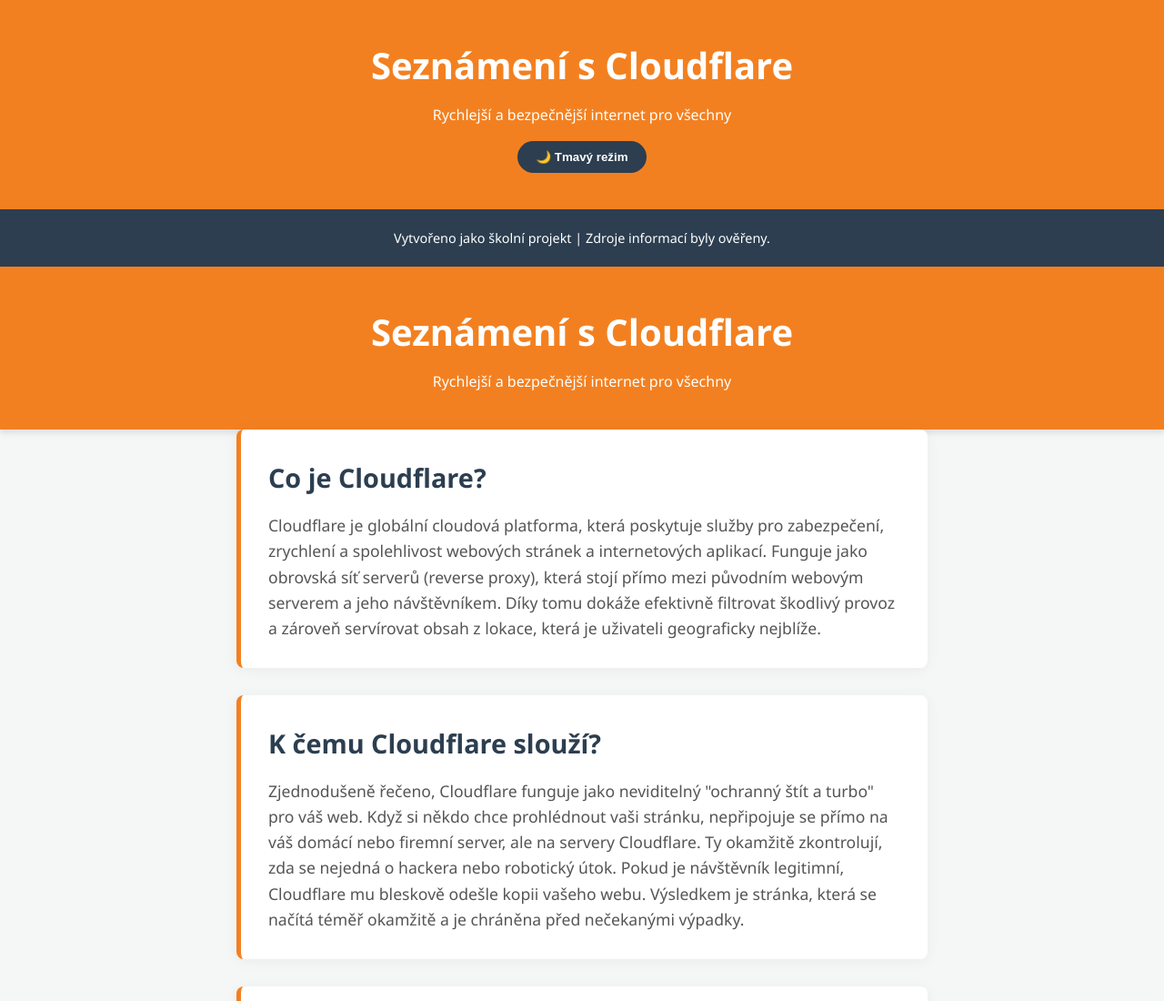
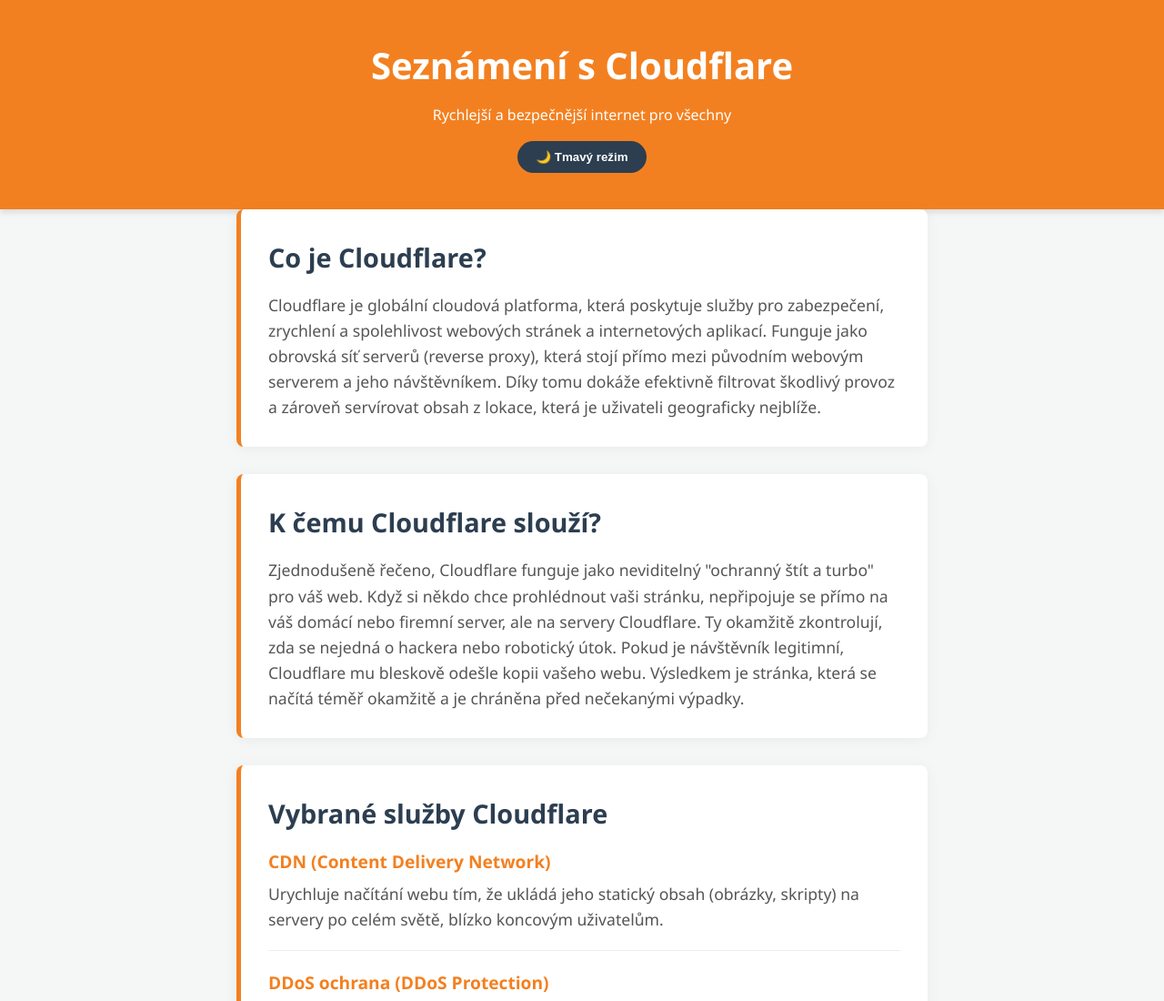
Before and after one commit to Fejtas/Cloudfare, a plain HTML site: page index.html in a window 1280 px wide. Shown: the top 1100 px of the page at 91% size. Drawn offline with Linux system fonts and the light colour scheme.

Commit message:
Fix HTML structure and remove duplicate elements

```diff
--- a/index.html
+++ b/index.html
@@ -13,22 +13,11 @@
         </div>
     </header>
 
-    <footer>
-        <p>Vytvořeno jako školní projekt | Zdroje informací byly ověřeny.</p>
-    </footer>
-
     <script src="script.js"></script>
 </body>
 </html>
 </head>
 <body>
-    <header>
-        <div class="container">
-            <h1>Seznámení s Cloudflare</h1>
-            <p>Rychlejší a bezpečnější internet pro všechny</p>
-        </div>
-    </header>
-
     <main class="container">
         <section class="card">
             <h2>Co je Cloudflare?</h2>
```
